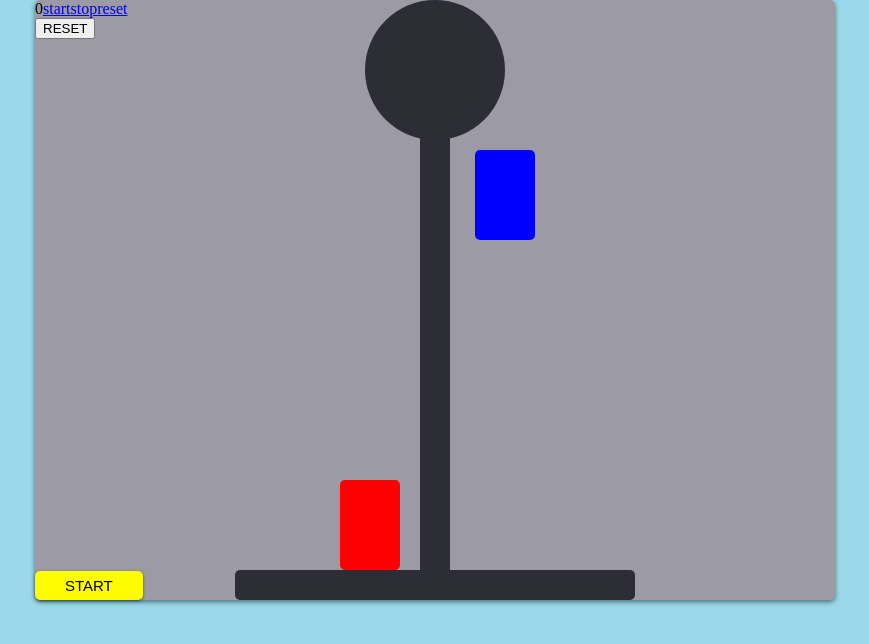
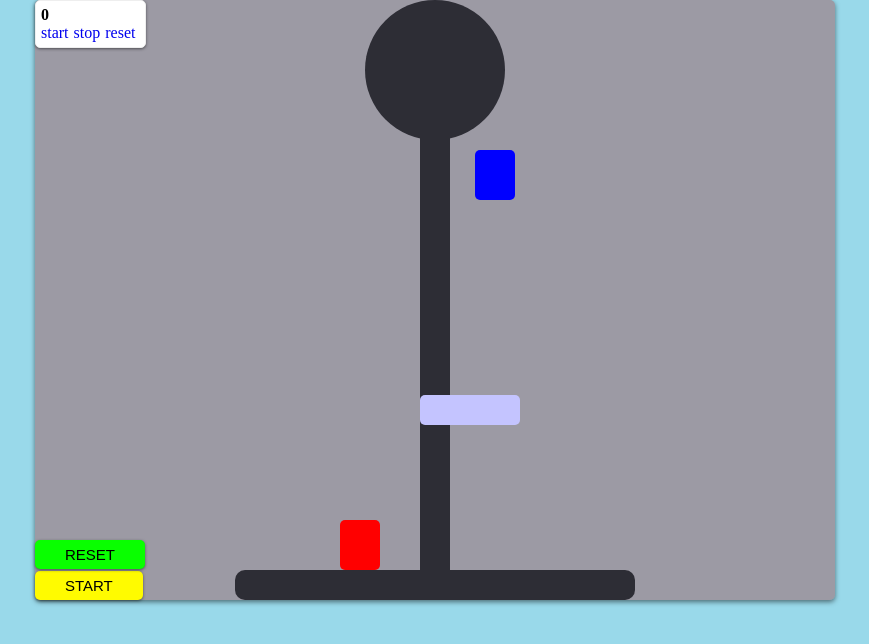
Before and after one commit to go1vs1noob/PHYS_LAB, a plain HTML site: page Project/index.html in a window 1280 px wide. Shown: the whole page, without its empty margins (205-1074 px from the left). Drawn offline with nearby package versions, Linux system fonts and the light colour scheme.

Commit message:
Update style.css

```diff
--- a/Project/style.css
+++ b/Project/style.css
@@ -1,38 +1,37 @@
-html{
+html {
   height: 100%;
 }
 
-body{
+body {
   margin: 0;
   padding: 0;
-  background-image:url(/img/1.png);
+  background-image: url(/img/1.png);
 }
-
-
 
 html {
   height: 100%;
-
 }
 
-
-
-.container{
-
-  position:relative;
-  height:100%;
+.container {
+  position: relative;
+  height: 100%;
   margin: 0;
   padding: 0;
   display: flex;
   justify-content: center;
-
-
 }
 
-
+#photosensor {
+  position: absolute;
+  width: 100px;
+  height: 30px;
+  top: 300px;
+  border-radius: 5px;
+  background: rgb(196, 196, 255);
+}
 
 #img {
-  position:relative;
+  position: relative;
   display: block;
   width: 800px;
   height: 600px;
@@ -41,60 +40,64 @@ html {
   border-radius: 5px;
 }
 
-
-
 #wheel {
   position: absolute;
   background: rgb(45, 45, 53);
   border-radius: 50%;
   width: 140px;
   height: 140px;
-  left:330px;
+  left: 330px;
 }
 
 #stand {
   position: absolute;
   width: 30px;
   height: 480px;
-  top:95px;
-  left:385px;
+  top: 95px;
+  left: 385px;
   background: rgb(45, 45, 53);
-
 }
 
 #base {
   position: absolute;
   width: 400px;
   height: 30px;
-  bottom:0;
-  left:200px;
-  border-radius: 5px;
-
+  bottom: 0;
+  left: 200px;
+  border-radius: 10px;
   background: rgb(45, 45, 53);
-
 }
 
 #cargo_1 {
   position: absolute;
-  width: 60px;
-  height: 90px;
+  width: 40px;
+  height: 50px;
   background: rgb(0, 0, 255);
-  left:440px;
-  top:100px;
-  top:150px;
+  left: 440px;
+  top: 100px;
+  top: 150px;
   border-radius: 5px;
 }
 #cargo_2 {
   position: absolute;
-  width: 60px;
-  height: 90px;
+  width: 40px;
+  height: 50px;
   background: rgb(255, 0, 0);
-  left:305px;
-  top:480px;
+  left: 305px;
+  top: 520px;
   border-radius: 5px;
 }
+
+.test_obj {
+  position: absolute;
+  width: 10px;
+  height: 430px;
+  background: black;
+  top: 45px;
+}
+
 .button {
-  position:absolute;
+  position: absolute;
   background-color: #fffb00; /* Green */
   border: none;
   color: rgb(0, 0, 0);
@@ -103,7 +106,7 @@ html {
   text-decoration: none;
   display: inline-block;
   font-size: 15px;
-  top:571px;
+  top: 571px;
   border-radius: 5px;
   box-shadow: 0 1px 3px rgba(0, 0, 0, 0.5);
   transition: all 500ms ease;
@@ -112,3 +115,43 @@ html {
   background-color: #000000;
   color: white;
 }
+
+.button2 {
+  position: absolute;
+  background-color: #09ff00; /* Green */
+  border: none;
+  color: rgb(0, 0, 0);
+  padding: 6px 30px;
+  text-align: center;
+  text-decoration: none;
+  display: inline-block;
+  font-size: 15px;
+  top: 540px;
+  border-radius: 5px;
+  box-shadow: 0 1px 3px rgba(0, 0, 0, 0.5);
+  transition: all 500ms ease;
+}
+.button2:hover {
+  background-color: #000000;
+  color: white;
+}
+
+.stopwatch {
+  position: absolute;
+  display: inline-block;
+  background-color: white;
+  border: 1px solid #eee;
+  padding: 5px;
+  box-shadow: 0 1px 3px rgba(0, 0, 0, 0.5);
+  border-radius: 5px;
+}
+
+.stopwatch span {
+  font-weight: bold;
+  display: block;
+}
+
+.stopwatch a {
+  padding-right: 5px;
+  text-decoration: none;
+}
```
